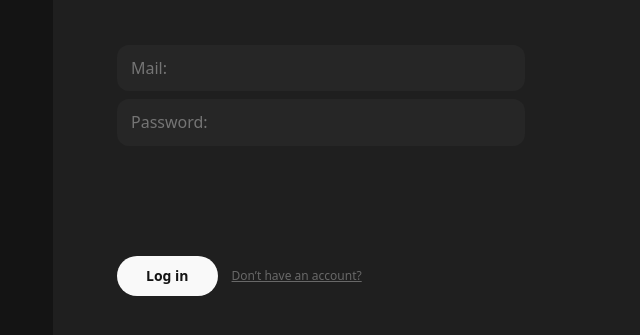
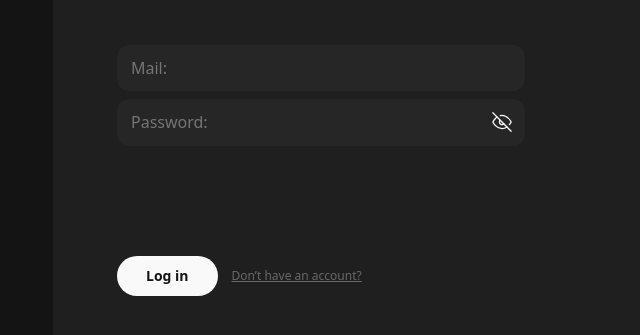
Before and after one commit to KarinaPelykh/read-journey, a React (Vite) app: page /login in a window 1280 px wide. Shown: the part 417-752 px from the top of the page, without its empty margins (267-907 px from the left). Built offline with nearby package versions, Linux system fonts and the light colour scheme.

Commit message:
ADD: validation on loginform, and add slice login

```diff
--- a/src/pages/Login/Login.jsx
+++ b/src/pages/Login/Login.jsx
@@ -1,7 +1,9 @@
+import { useFormik } from "formik";
 import { Buttons } from "../../components/Button/Button";
 import { Container } from "../../components/Container/Container.styled";
 import { Hero } from "../../components/Hero/Hero";
 import { LogoMain } from "../../components/Logo/Logo";
+import * as Yup from "yup";
 import {
   Comment,
   Input,
@@ -11,8 +13,41 @@ import {
   WrapperForm,
   Wrapper,
 } from "./Login.styled";
+import { useState } from "react";
+import { ValidationRegister } from "../../components/Validation/ValidationRegister";
+import { ShowPassword } from "../../components/Validation/ShowPassword";
+import {
+  DivWrapperInput,
+  TextErrors,
+} from "../Registration/Registration.styled";
+import { useDispatch } from "react-redux";
+import { loginThunk } from "../../redux/auth/operations";
 
 export const LoginPage = () => {
+  const dispatch = useDispatch();
+  const [openPsw, setOpenPsw] = useState(true);
+  const formik = useFormik({
+    initialValues: {
+      email: "",
+      password: "",
+    },
+    validationSchema: Yup.object({
+      email: Yup.string()
+        .matches(
+          /^\w+@[a-zA-Z_]+?\.[a-zA-Z]{2,3}$/,
+          "You have wrong email, try again"
+        )
+        .required("Required"),
+      password: Yup.string()
+        .min(7, "Enter a valid Password*")
+        .max(12, "Enter a valid Password*")
+        .required("Required"),
+    }),
+    onSubmit: (value) => {
+      console.log(value);
+      dispatch(loginThunk(value));
+    },
+  });
   return (
     <Container>
       <Wrapper>
@@ -21,15 +56,45 @@ export const LoginPage = () => {
           <Comment>
             Expand your mind, reading <Span>a book</Span>
           </Comment>
-          <LoginForm>
+          <LoginForm onSubmit={formik.handleSubmit}>
             <label></label>
-            <Input name="email" type="email" placeholder="Mail:" />
+            <Input
+              name="email"
+              type="email"
+              placeholder="Mail:"
+              onChange={formik.handleChange}
+              onBlur={formik.handleBlur}
+              value={formik.values.email}
+            />
             <label></label>
-            <InputPassword
-              name="password"
-              type="password"
-              placeholder="Password:"
-            />
+            <DivWrapperInput>
+              <InputPassword
+                name="password"
+                placeholder="Password:"
+                onChange={formik.handleChange}
+                onBlur={formik.handleBlur}
+                value={formik.values.password}
+                $variant={
+                  formik.errors.password
+                    ? "error"
+                    : formik.touched.password
+                    ? "successful"
+                    : null
+                }
+                type={openPsw ? "password" : "text"}
+              />
+              <ValidationRegister
+                touched={formik.touched.password}
+                errors={formik.errors.password}
+              />
+              <ShowPassword
+                openPAsword={openPsw}
+                toggle={() => setOpenPsw((prevState) => !prevState)}
+              />
+            </DivWrapperInput>
+            {formik.touched.password && formik.errors.password ? (
+              <TextErrors>{formik.errors.password}</TextErrors>
+            ) : null}
             <Buttons
               prop={"Log in"}
               text={"Don’t have an account?"}
--- a/src/pages/Login/Login.styled.js
+++ b/src/pages/Login/Login.styled.js
@@ -1,4 +1,4 @@
-import styled from "styled-components";
+import styled, { css } from "styled-components";
 
 export const Wrapper = styled.div`
   @media screen and (min-width: 1439px) {
@@ -78,4 +78,16 @@ export const InputPassword = styled.input`
   @media screen and (min-width: 768px) {
     margin-bottom: 110px;
   }
+
+  ${({ $variant }) =>
+    $variant === "error" &&
+    css`
+      border: 1px solid ${({ theme }) => theme.colors.red};
+    `}
+
+  ${({ $variant }) =>
+    $variant === "successful" &&
+    css`
+      border: 1px solid ${({ theme }) => theme.colors.lightGreen};
+    `}
 `;
--- a/src/pages/Registration/Registration.jsx
+++ b/src/pages/Registration/Registration.jsx
@@ -20,9 +20,13 @@ import {
 } from "./Registration.styled";
 import { useFormik } from "formik";
 import * as Yup from "yup";
+import { useDispatch } from "react-redux";
+import { registerThunk } from "../../redux/auth/operations";
 
 export const RegistrationPage = () => {
+  const dispatch = useDispatch();
   const [openPsw, setOpenPsw] = useState(true);
+
   const formik = useFormik({
     initialValues: {
       name: "",
@@ -44,9 +48,8 @@ export const RegistrationPage = () => {
         .required("Required"),
     }),
 
-    onSubmit: () => {
-      // values;
-      // const { name, email, password } = values;
+    onSubmit: (values) => {
+      dispatch(registerThunk(values));
     },
   });
 
@@ -90,13 +93,13 @@ export const RegistrationPage = () => {
               <Label htmlFor="password">Password:</Label>
 
               <InputPassword
-                // $variant={
-                //   formik.errors.password
-                //     ? "error"
-                //     : formik.touched.password
-                //     ? "successful"
-                //     : null
-                // }
+                $variant={
+                  formik.errors.password
+                    ? "error"
+                    : formik.touched.password
+                    ? "successful"
+                    : null
+                }
                 onChange={formik.handleChange}
                 value={formik.values.password}
                 onBlur={formik.handleBlur}
--- a/src/pages/Registration/Registration.styled.js
+++ b/src/pages/Registration/Registration.styled.js
@@ -77,7 +77,7 @@ export const InputPassword = styled.input`
   width: 100%;
   outline: none;
   padding: 14px 14px 14px 80px;
-  /* border: none; */
+  border: none;
   background-color: ${({ theme }) => theme.colors.darkGray};
   border-radius: ${({ theme }) => theme.radii.m};
   margin-bottom: 20px;
@@ -92,13 +92,13 @@ export const InputPassword = styled.input`
   ${({ $variant }) =>
     $variant === "error" &&
     css`
-      border-color: ${({ theme }) => theme.colors.red};
+      border: 1px solid ${({ theme }) => theme.colors.red};
     `}
 
   ${({ $variant }) =>
     $variant === "successful" &&
     css`
-      border-color: ${({ theme }) => theme.colors.lightGreen};
+      border: 1px solid ${({ theme }) => theme.colors.lightGreen};
     `}
 `;
 
--- a/src/redux/auth/authSlice.js
+++ b/src/redux/auth/authSlice.js
@@ -1,5 +1,13 @@
-import { createSlice } from "@reduxjs/toolkit";
-
+import { createSlice, isAnyOf } from "@reduxjs/toolkit";
+import { loginThunk, registerThunk } from "./operations";
+const pending = (state) => {
+  state.loading = true;
+  state.error = "";
+};
+const rejected = (state, action) => {
+  state.loading = false;
+  state.error = action.payload;
+};
 const initialState = {
   user: {
     name: "",
@@ -14,6 +22,20 @@ const initialState = {
 export const authSlice = createSlice({
   name: "auth",
   initialState,
+  extraReducers: (builder) => {
+    builder
+      .addCase(loginThunk.fulfilled, (state, action) => {
+        state.user = action.payload?.user;
+        state.token = action.payload.token;
+        state.isLoggedIn = true;
+        state.loading = false;
+      })
+      .addMatcher(isAnyOf(loginThunk.pending, registerThunk.pending), pending)
+      .addMatcher(
+        isAnyOf(loginThunk.rejected, registerThunk.rejected),
+        rejected
+      );
+  },
 });
 
 export const authReducer = authSlice.reducer;
--- /dev/null
+++ b/src/redux/auth/operations.js
@@ -0,0 +1,31 @@
+import { createAsyncThunk } from "@reduxjs/toolkit";
+import { instance } from "../../service/Api";
+
+export const registerThunk = createAsyncThunk(
+  "auth/register",
+
+  async (userinfo, { rejectWithValue }) => {
+    console.log("userinfo", userinfo);
+    try {
+      const { data } = await instance.post("/users/signup", userinfo);
+      console.log("data", data);
+      return data;
+    } catch (error) {
+      return rejectWithValue(error.message);
+    }
+  }
+);
+
+export const loginThunk = createAsyncThunk(
+  "auth/login",
+  async (userinfo, { rejectWithValue }) => {
+    console.log("userinfo", userinfo);
+    try {
+      const { data } = await instance.post("/users/signin", userinfo);
+      console.log("data", data);
+      return data;
+    } catch (error) {
+      return rejectWithValue(error.message);
+    }
+  }
+);
--- a/src/redux/books/operations.js
+++ b/src/redux/books/operations.js
@@ -1,15 +1,12 @@
 import { createAsyncThunk } from "@reduxjs/toolkit";
-import { instance } from "../../service/Api";
-// import axios from "axios";
-
-// axios.defaults.baseURL = "https://readjourney.b.goit.study/api";
+// import { instance } from "../../service/Api";
 
 export const fetchBooks = createAsyncThunk(
   "books/fetchAll",
   async (_, { rejectWithValue }) => {
     try {
-      const { data } = await instance.get("/books/recommend");
-      return data;
+      // const { data } = await instance.get("/books/recommend");
+      // return data;
     } catch (error) {
       return rejectWithValue(error.message);
     }
```
Also changed, not shown: src/redux/auth/selectors.js (added).
